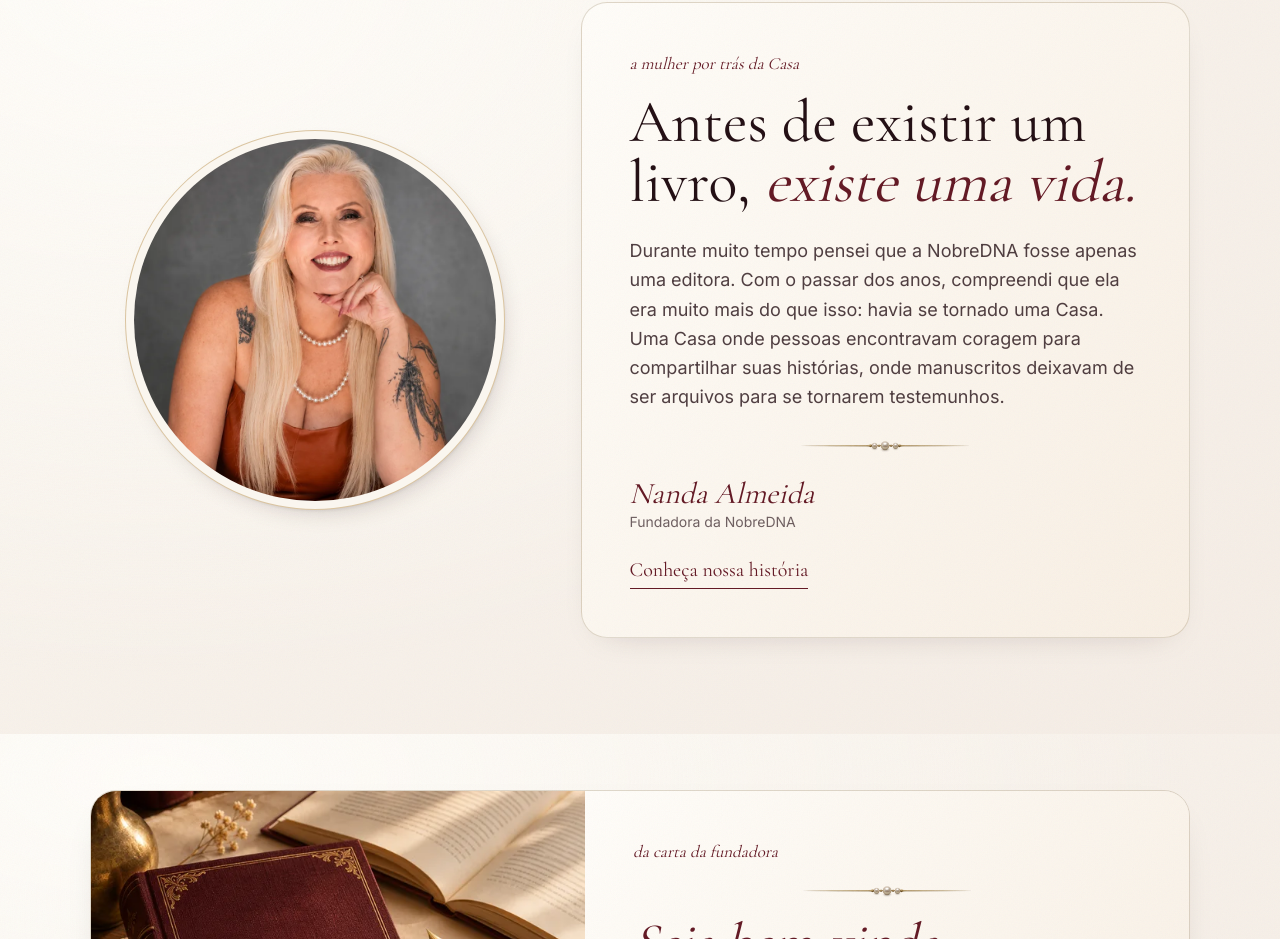
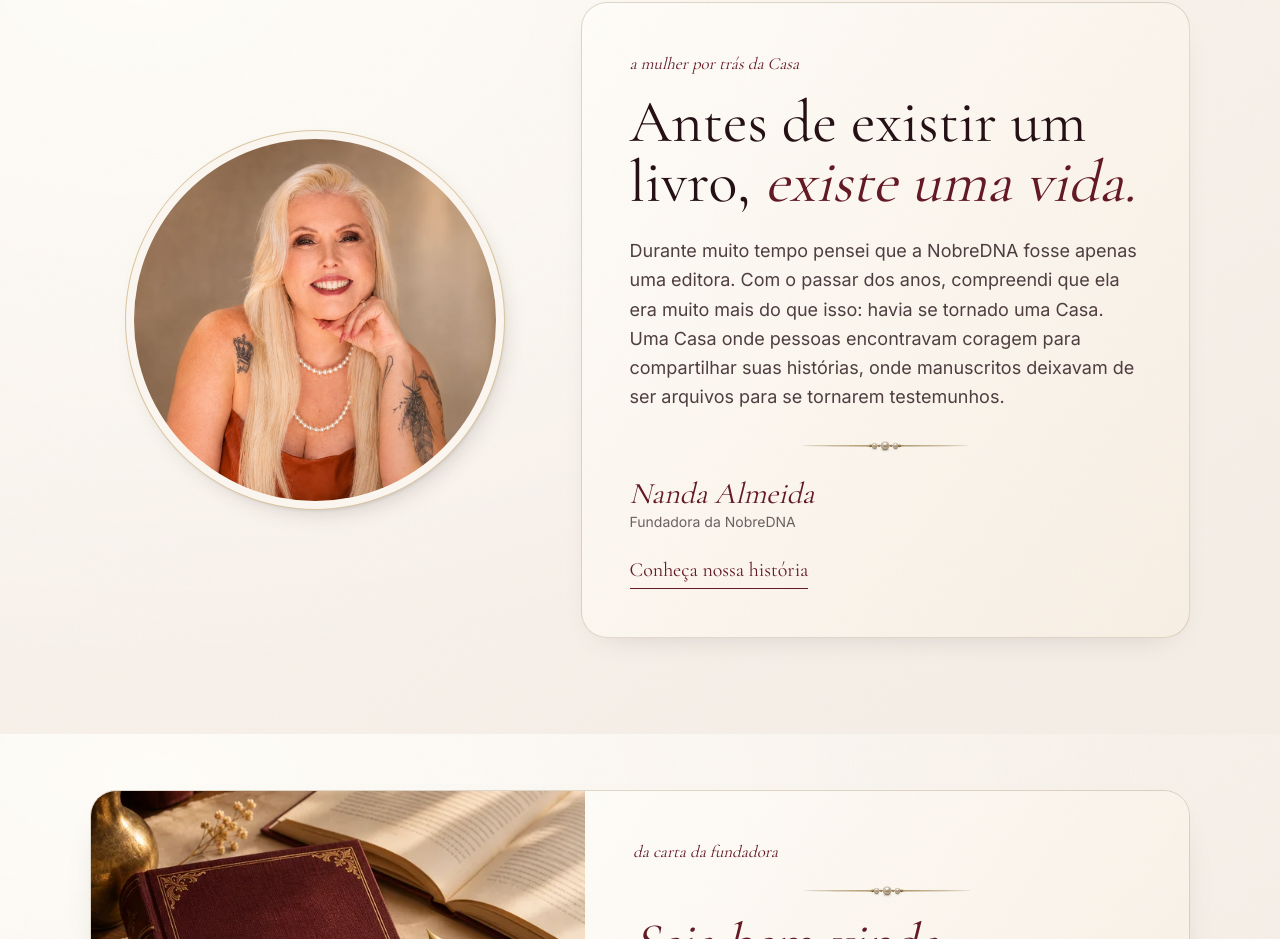
Before and after one commit to samuel20almeida-bit/nobredna, a Next.js app: page / in a window 1280 px wide. Shown: the part 2542-3481 px from the top of the page. Built offline with nearby package versions, Linux system fonts and the light colour scheme; no server answers.

Commit message:
Aplica os dois retratos escolhidos em resolução integral

```diff
--- a/app/page.tsx
+++ b/app/page.tsx
@@ -25,7 +25,7 @@ export default function HomePage() {
   <PearlSectionDivider/>
   <section className="editorial-paper py-12 lg:py-24">
    <div className="mx-auto grid max-w-[1180px] gap-7 px-6 lg:grid-cols-[0.85fr_1.15fr] lg:items-center lg:gap-10 lg:px-10">
-    <figure className="relative mx-auto aspect-square w-full max-w-[220px] rounded-full border border-khaki/60 bg-almond p-2 shadow-book md:max-w-[380px]"><div className="relative h-full w-full overflow-hidden rounded-full"><Image src="/brand/nanda-retrato-inicio-v2.webp" alt="Nanda Almeida, escritora e fundadora da NobreDNA" fill sizes="(max-width: 767px) 220px, 380px" className="object-cover"/></div></figure>
+    <figure className="relative mx-auto aspect-square w-full max-w-[220px] rounded-full border border-khaki/60 bg-almond p-2 shadow-book md:max-w-[380px]"><div className="relative h-full w-full overflow-hidden rounded-full"><Image src="/brand/nanda-retrato-inicio-v3.webp" alt="Nanda Almeida, escritora e fundadora da NobreDNA" fill sizes="(max-width: 767px) 220px, 380px" className="object-cover"/></div></figure>
     <div className="editorial-letter p-6 sm:p-9 lg:p-12"><p className="label">a mulher por trás da Casa</p><h2 className="mt-4 text-[clamp(2.4rem,5vw,3.75rem)] leading-none">Antes de existir um livro, <em className="text-vinho">existe uma vida.</em></h2><p className="mt-6 text-lg leading-relaxed text-ink/80">{autora.bio[0]}</p><DivisorPerola tone="light" width="180px" className="mt-6"/><p className="mt-5 font-serif text-3xl italic text-vinho">{autora.nome}</p><p className="text-sm text-ink/65">Fundadora da NobreDNA</p><Link href="/sobre" className="mt-6 inline-block border-b border-vinho pb-1 font-serif text-xl text-vinho">Conheça nossa história</Link></div>
    </div>
   </section>
--- a/app/sobre/page.tsx
+++ b/app/sobre/page.tsx
@@ -28,7 +28,7 @@ export default function SobrePage() {
             <div className="grid items-center gap-6 md:gap-10 lg:grid-cols-[0.85fr_1.15fr] lg:gap-20">
               <figure className="mx-auto w-full max-w-[240px] md:max-w-[440px]">
                 <div className="relative aspect-square rounded-full border border-khaki/60 bg-almond-lift p-2 shadow-book">
-                  <div className="relative h-full w-full overflow-hidden rounded-full"><Image src="/brand/nanda-retrato-sobre-v2.webp" alt="Nanda Almeida, escritora e fundadora da NobreDNA" fill priority sizes="(max-width: 767px) 240px, 440px" className="object-cover object-center" /></div>
+                  <div className="relative h-full w-full overflow-hidden rounded-full"><Image src="/brand/nanda-retrato-sobre-v3.webp" alt="Nanda Almeida, escritora e fundadora da NobreDNA" fill priority sizes="(max-width: 767px) 240px, 440px" className="object-cover object-center" /></div>
                 </div>
                 <figcaption className="mt-4 text-center font-serif text-lg italic text-khaki-ink">Nanda Almeida · Fundadora da Casa</figcaption>
               </figure>
```
Also changed, not shown: public/brand/nanda-retrato-inicio-v3.webp (added), public/brand/nanda-retrato-sobre-v3.webp (added).
